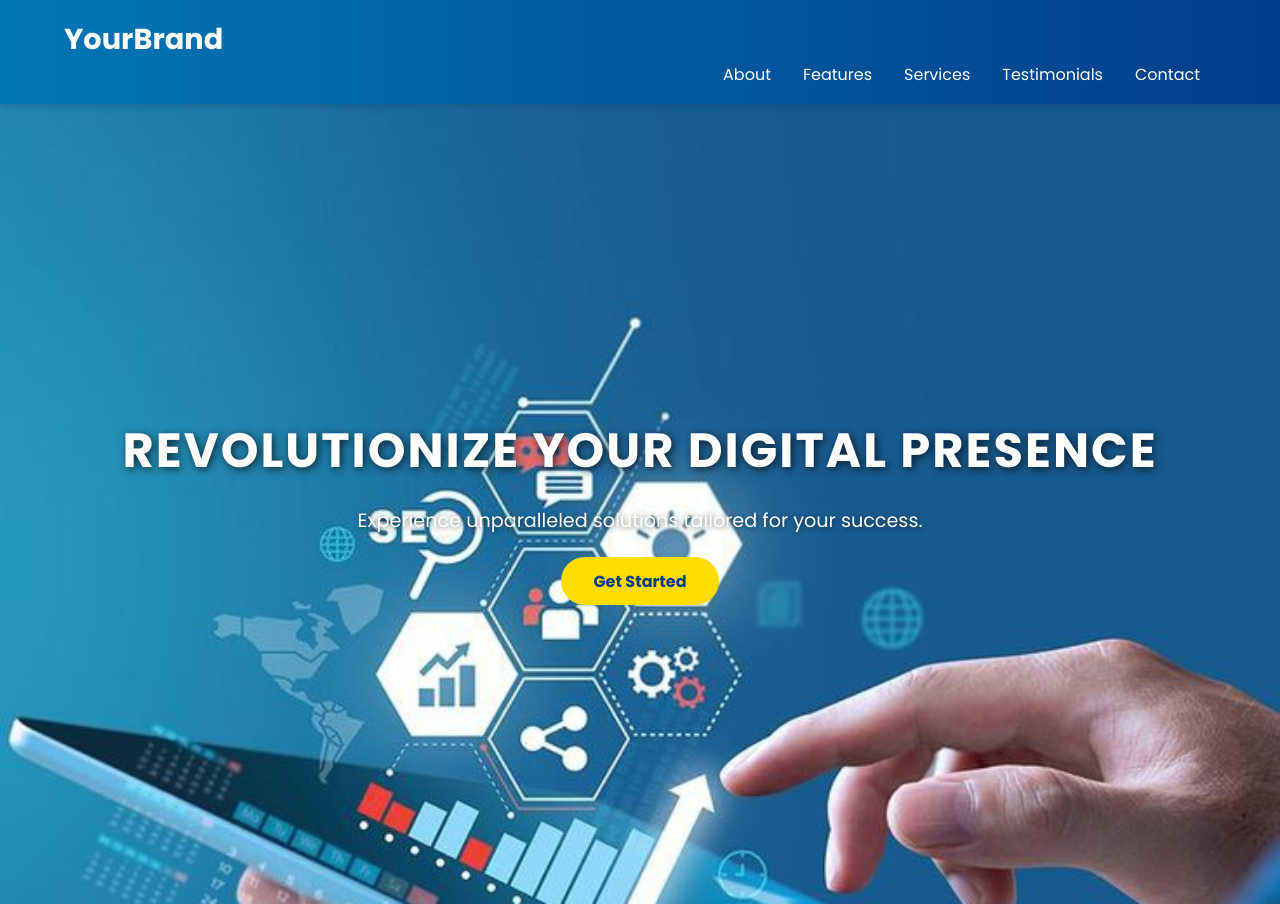
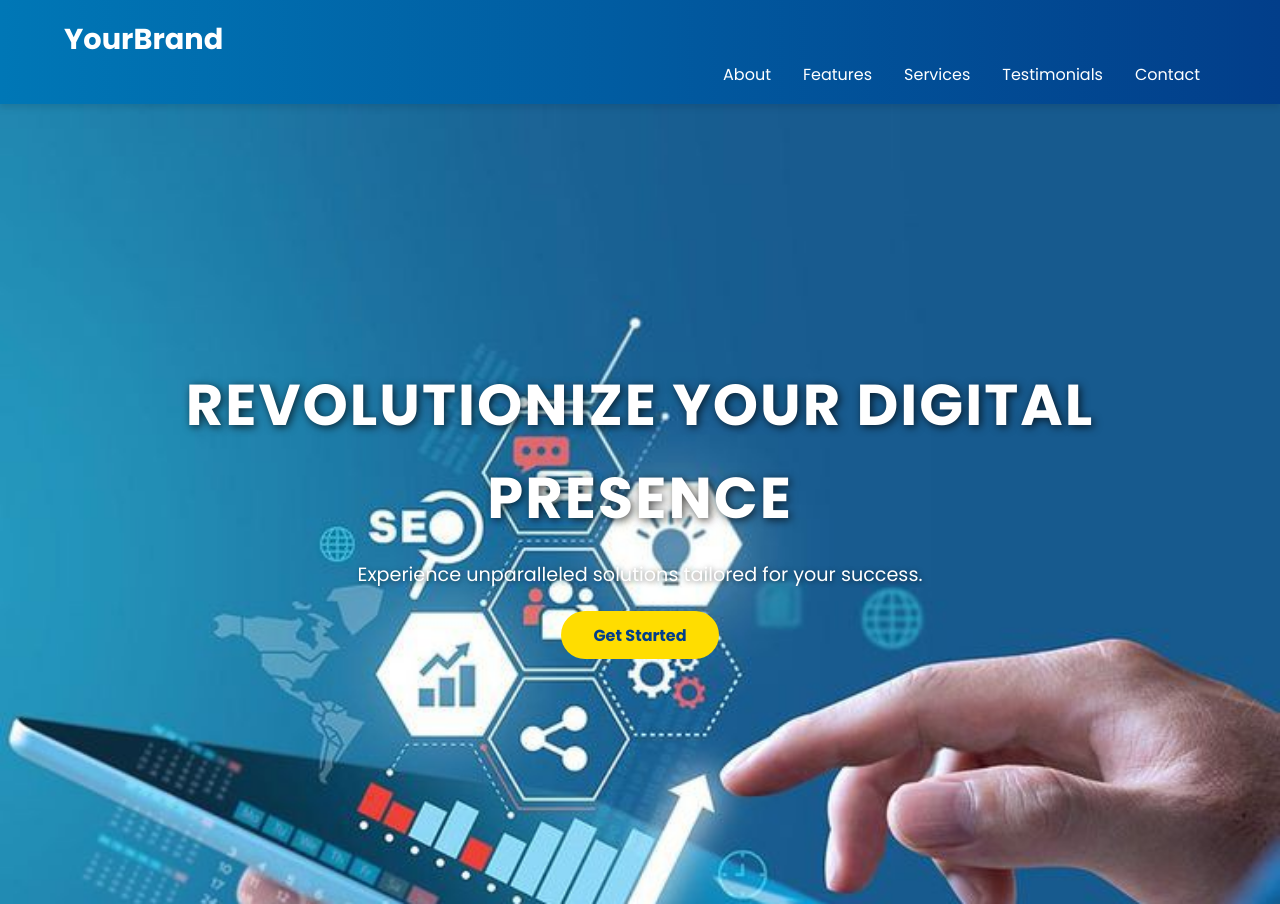
Before and after one commit to Shalom-Okpapi/Landing-Page, a plain HTML site: page index.html in a window 1280 px wide. Shown: the top 904 px of the page. Drawn offline with Linux system fonts and the light colour scheme.

Commit message:
Update styles.css

```diff
--- a/styles.css
+++ b/styles.css
@@ -76,7 +76,7 @@ header .nav ul li a:hover {
 }
 
 .hero h1 {
-    font-size: 3rem;
+    font-size: 3.6rem;
     margin-bottom: 1rem;
     text-transform: uppercase;
     letter-spacing: 2px;
```
